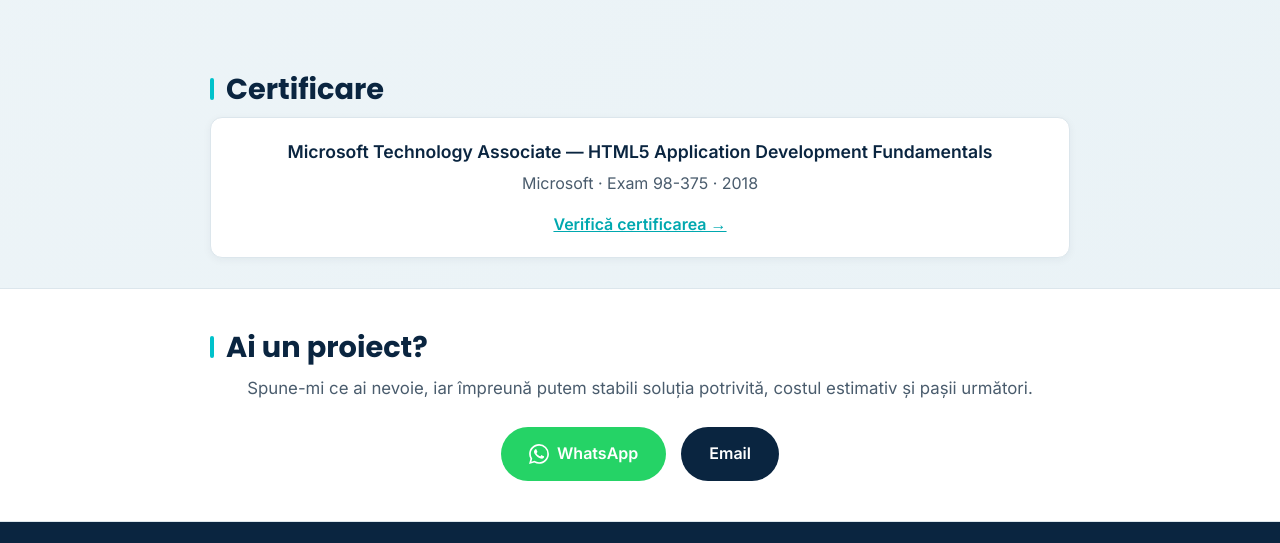
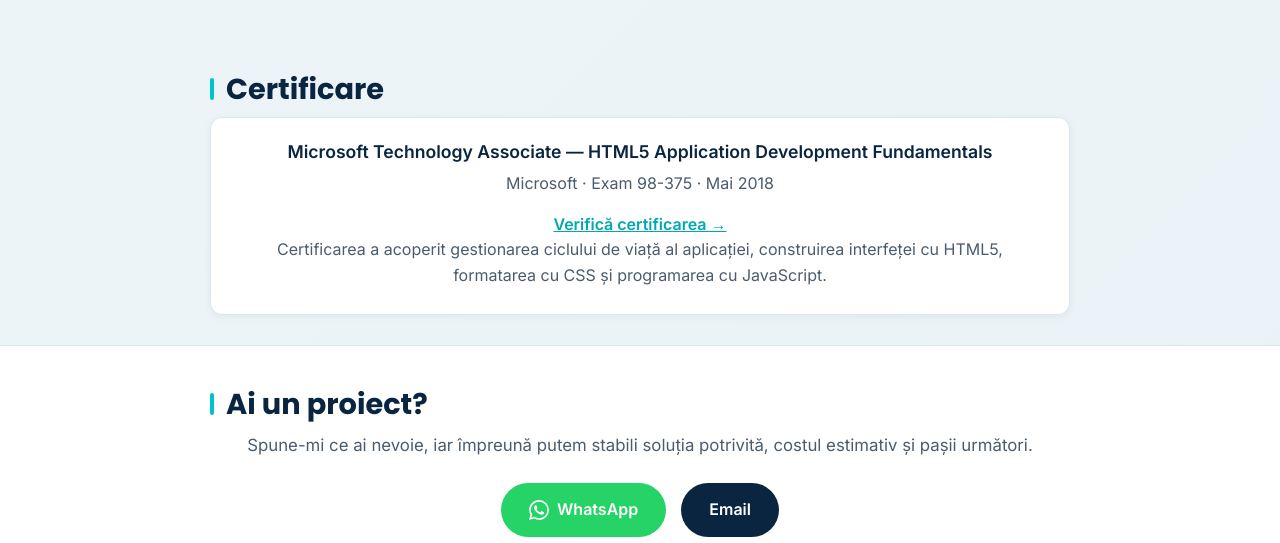
Before and after one commit to alin-talfes/taldev, a plain HTML site: page index.html in a window 1280 px wide. Shown: the part 4413-4956 px from the top of the page. Drawn offline with Linux system fonts and the light colour scheme.

Commit message:
Update index.html

```diff
--- a/index.html
+++ b/index.html
@@ -357,8 +357,9 @@
             <h2 class="section-title reveal">Certificare</h2>
             <div class="cert-small reveal">
                 <p><strong>Microsoft Technology Associate — HTML5 Application Development Fundamentals</strong></p>
-                <p>Microsoft · Exam 98-375 · 2018</p>
+                <p>Microsoft · Exam 98-375 · Mai 2018</p>
                 <a href="files/cert.pdf" target="_blank" rel="noopener" class="cert-link">Verifică certificarea →</a>
+                <p>Certificarea a acoperit gestionarea ciclului de viață al aplicației, construirea interfeței cu HTML5, formatarea cu CSS și programarea cu JavaScript.</p>
             </div>
         </div>
     </section>
```
